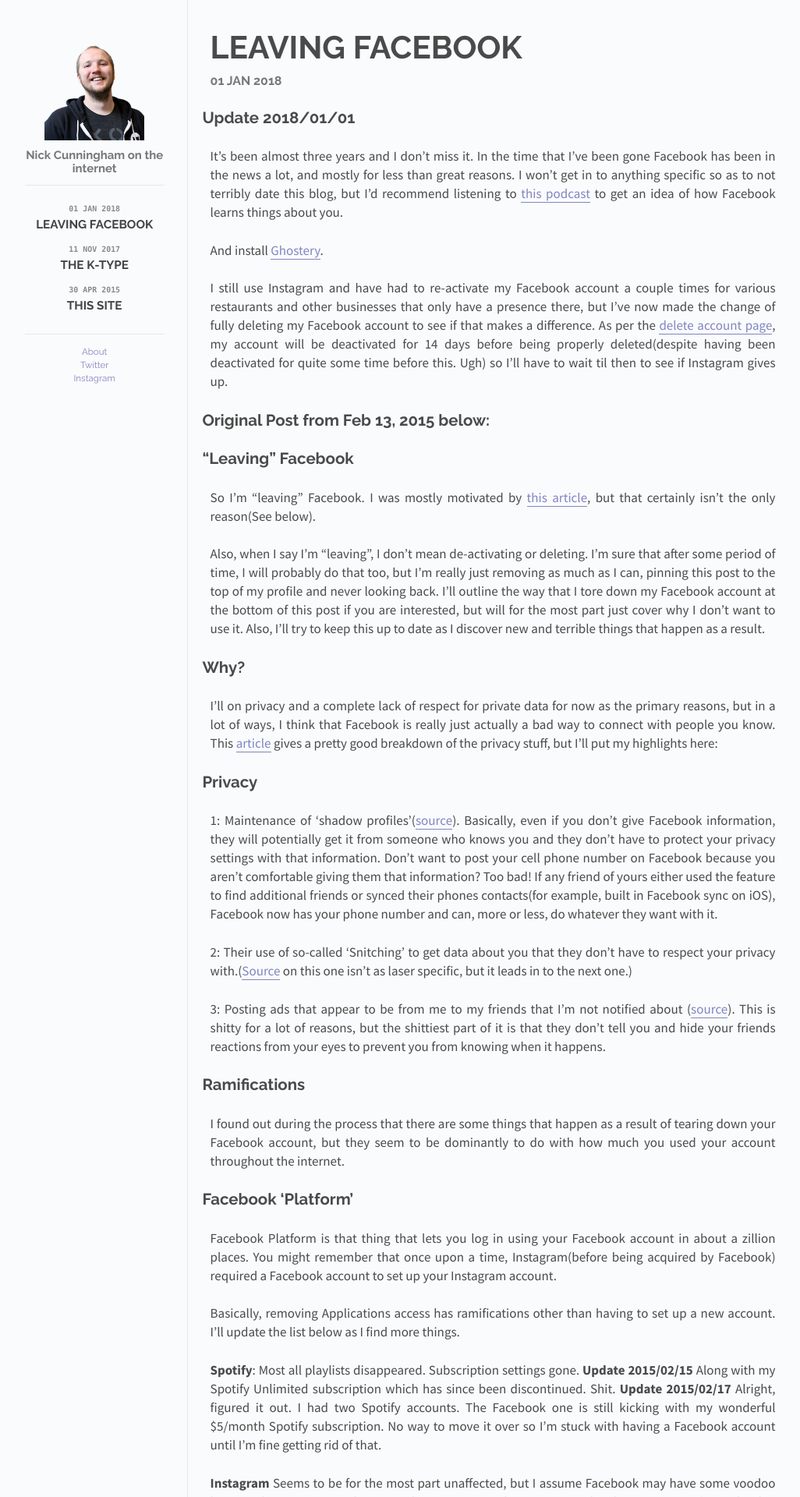
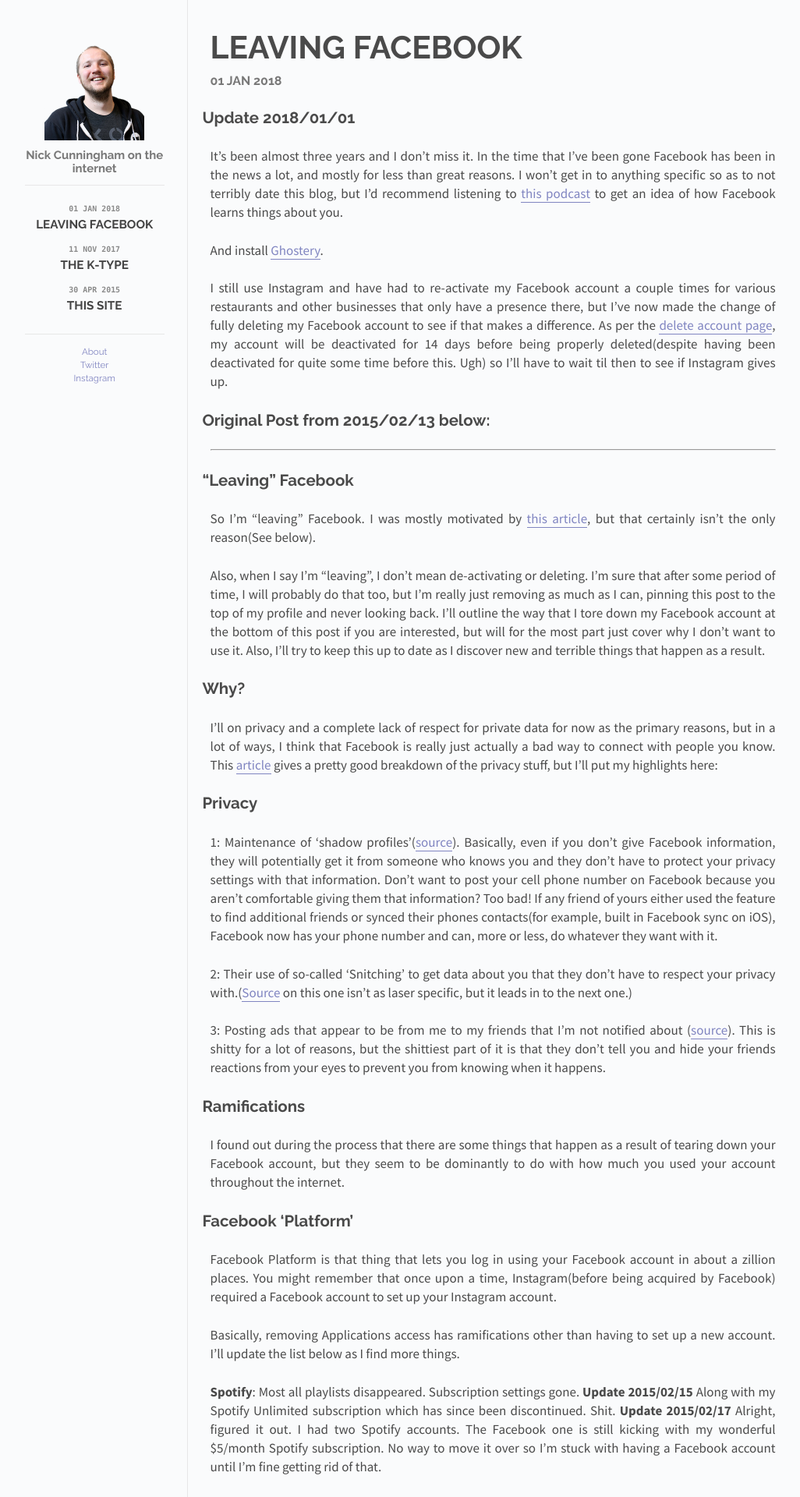
Before and after one commit to cunningham/cunningham.github.io, a Jekyll site: the page built from _posts/2015-02-13-Leaving Facebook.md, in a window 1280 px wide. Shown: the top 1920 px of the page at 78% size, without its empty margins (118-1144 px from the left). Built offline with Jekyll 4.4.1, drawn with Linux system fonts in a browser that asks for light colours.

Commit message:
FFS
I don't know how I thought that date format discrepancy was not going to drive me crazy.

```diff
--- a/_posts/2015-02-13-Leaving Facebook.md
+++ b/_posts/2015-02-13-Leaving Facebook.md
@@ -14,7 +14,8 @@ And install [Ghostery](https://www.ghostery.com/).
 I still use Instagram and have had to re-activate my Facebook account a couple times for various restaurants and other businesses that only have a presence there, but I've now made the change of fully deleting my Facebook account to see if that makes a difference.  As per the [delete account page](https://www.facebook.com/help/delete_account), my account will be deactivated for 14 days before being properly deleted(despite having been deactivated for quite some time before this.  Ugh) so I'll have to wait til then to see if Instagram gives up.
 
 
-## Original Post from Feb 13, 2015 below:
+## Original Post from 2015/02/13 below:
+---
 
 
 ## "Leaving" Facebook
```
